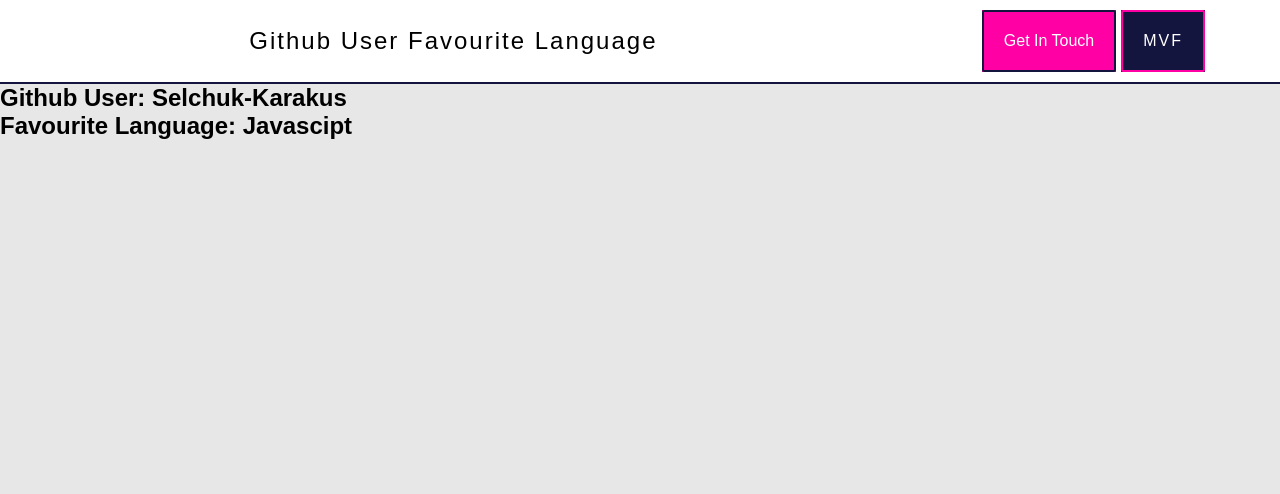
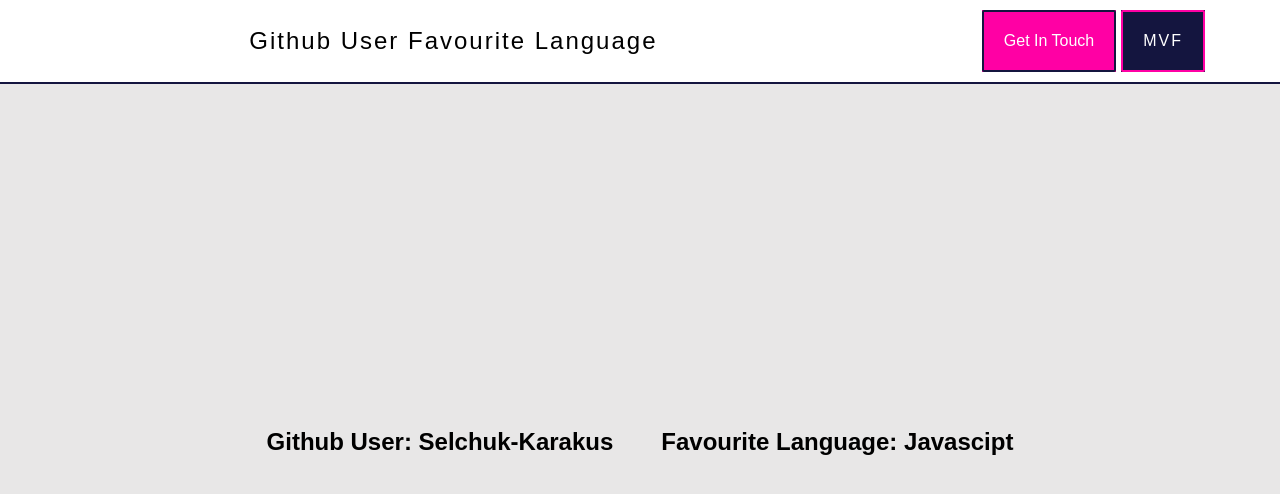
Before and after one commit to Selchuk-Karakus/github-user-favourite-language, a React (Create React App) app: page / in a window 1280 px wide. Shown: the top 494 px of the page. Built offline with nearby package versions, Linux system fonts and the light colour scheme.

Commit message:
Add styling to githubUser component

```diff
--- a/src/App.css
+++ b/src/App.css
@@ -8,6 +8,12 @@
 body {
   background: #e8e7e7;
   font-family: montserrat-bold, sans-serif;
+}
+
+/* Main Content */
+.App {
+  width: 100%;
+  margin: auto;
 }
 
 /* Header */
@@ -69,6 +75,23 @@ ul > :first-child a {
   border: 2px solid #14153f;
 }
 
+/* GithubUser */
+.user {
+  display: flex;
+  justify-content: center;
+  align-items: center;
+  height: calc(100vh - 85px);
+}
+
+.user > h2 {
+  margin: 1em;
+}
+
+.user-name .user-language {
+  width: 50px;
+  height: 50px;
+}
+
 /* Mobile Friendly */
 @media only screen and (max-width: 600px) {
   .contacts {
```
